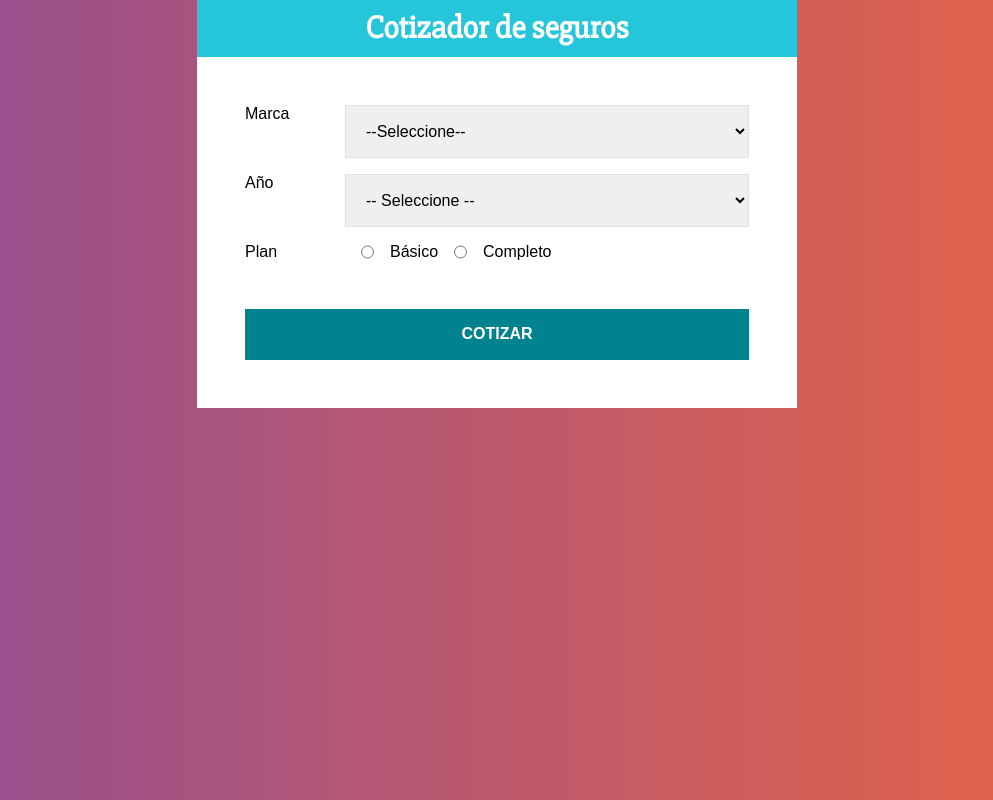
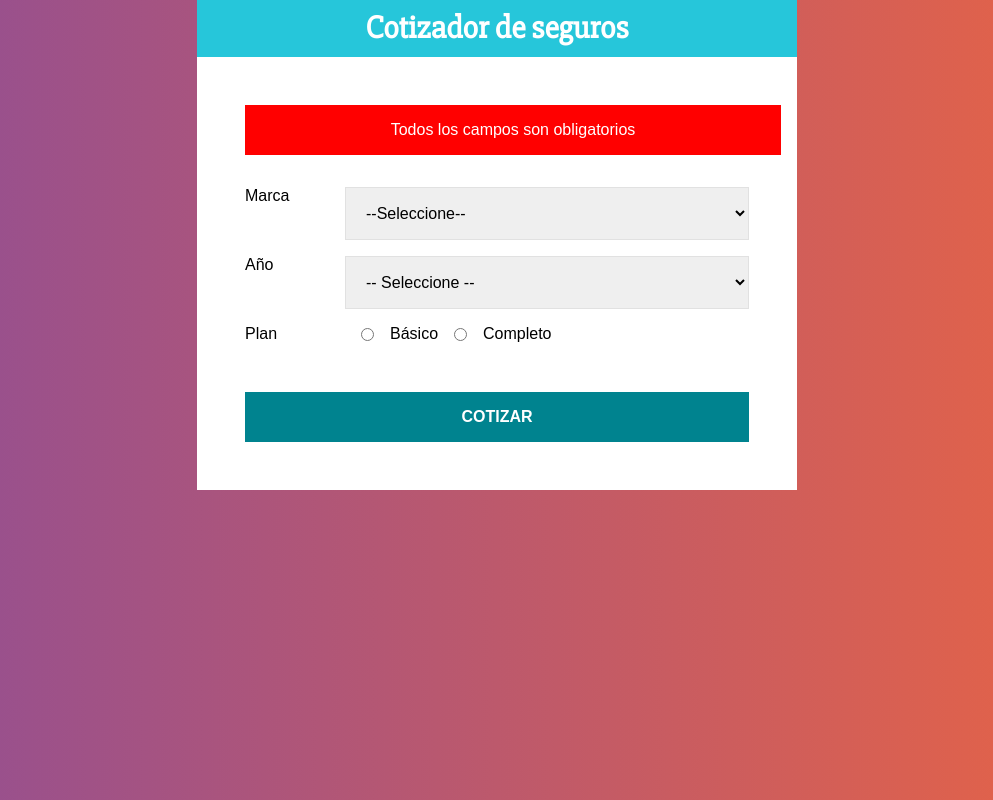
Before and after one commit to AngelLopez15/AppCotizadorDeSeguros, a React (Create React App) app: page / in a window 1280 px wide. Both pictures are taken after a click on the button "COTIZAR". Shown: the whole page, without its empty margins (143-1136 px from the left). Built offline with nearby package versions, Linux system fonts and the light colour scheme.

Commit message:
Aguegue validacion al formulario

```diff
--- a/src/components/Formulario.js
+++ b/src/components/Formulario.js
@@ -36,6 +36,15 @@
     }
 `
 
+const Error=styled.div`
+    background:red;
+    color:#ffffff;
+    padding:1rem;
+    width:100%;
+    text-align:center;
+    margin-bottom:2rem;
+`
+
 export const Formulario = () => {
 
     const [datos, setDatos] = useState({
@@ -44,6 +53,7 @@
         plan:''
     })
 
+    const [error, setError] = useState(false)
     // extraer los valores del state
     const {marca,year,plan}=datos
 
@@ -51,9 +61,38 @@
     const obtenerDatos=e=>{
         setDatos({...datos,[e.target.name]:e.target.value})
     }
+    // Funcion para cuando el usuario presiona submit
+    const cotizarSeguro=e=>{
+        // Casi siempre vamos a tener que quitar el evento default de los formularios
+        e.preventDefault()
+        if (marca.trim()==='' || year.trim()==='' || plan.trim()==='') {
+            setError(true)
+            return
+        }
+        // obtener la diferencia de años
+
+        // por cada año  hay que restar  el 3%
+
+        // Europeo +30%
+
+        // Americano +15%
+
+        // Asiatico +5%
+
+        // Basico +20%
+
+        // completo +50%
+
+        // total
+
+
+    }
 
     return (
-        <form>
+        <form
+            onSubmit={cotizarSeguro}
+        >
+            {error ? <Error>Todos los campos son obligatorios</Error> : null}
             <Campo>
                 <Label>Marca</Label>
                 <Select
@@ -104,7 +143,7 @@
                     onChange={obtenerDatos}
                 />Completo
             </Campo>
-            <Boton type="button">
+            <Boton type="submit">
                 Cotizar
             </Boton>
         </form>
```
